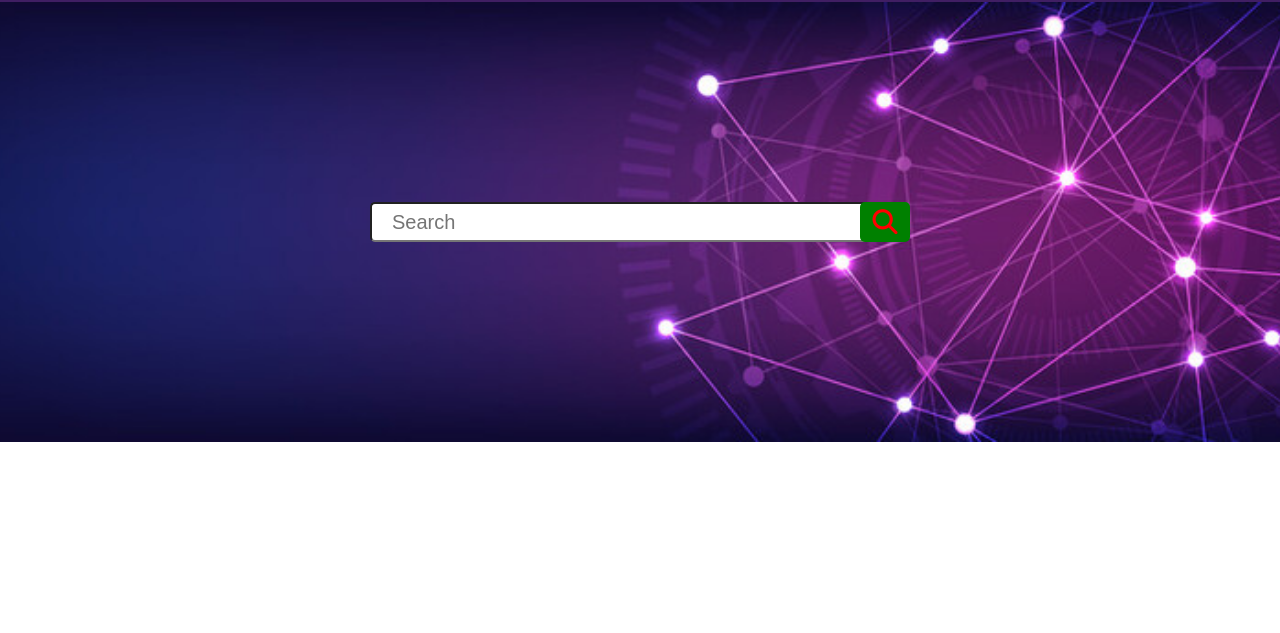
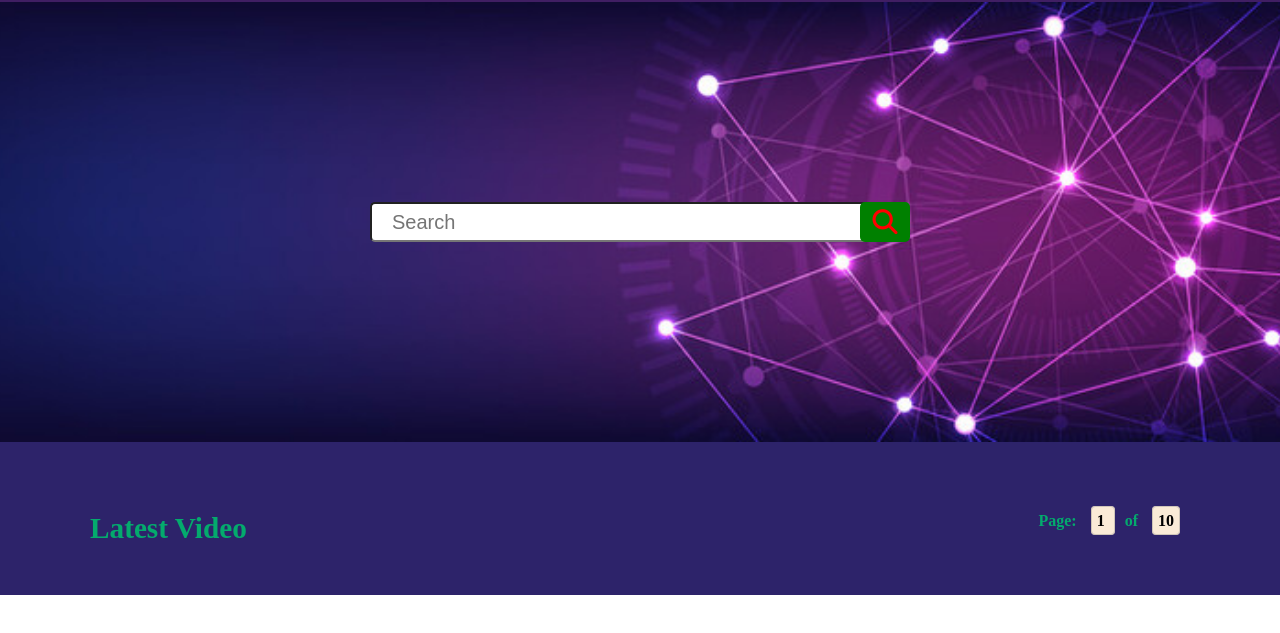
Before and after one commit to programmingshikhbo/multiple-page-website, a plain HTML site: page index.html in a window 1280 px wide. Shown: the part 65-698 px from the top of the page. Drawn offline with Linux system fonts and the light colour scheme.

Commit message:
commit for main section

```diff
--- a/index.html
+++ b/index.html
@@ -34,6 +34,19 @@
           </div>
      </header>
 
+     <main>
+          <div id="main-section">
+               <div id="latest-video-parent">
+                    <div class="latest-video-text">
+                         <h3> Latest Video </h3>
+                    </div>
+                    <div class="latest-pages">
+                         <h4> Page: <span> 1 </span> of <span> 10 </span> </h4>
+                    </div>
+               </div>
+          </div>
+     </main>
+
 
 </body>
 </html>
--- a/style.css
+++ b/style.css
@@ -68,3 +68,36 @@ header{
      font-size: 20px;
      padding: 5px 20px;
 }
+
+/* main section code start */
+
+main{
+     background-color: #2D236A;
+     padding-top: 20px;
+}
+#main-section{
+     width: 1100px;
+     margin: 0 auto;
+     padding: 50px 0;
+}
+#latest-video-parent{
+     display: flex;
+     justify-content: space-between;
+}
+.latest-video-text{
+     font-size: 25px;
+     color: #04AA6D;
+     font-weight: bold;
+}
+.latest-pages{
+     color: #04AA6D;
+}
+.latest-pages span{
+     color: black;
+     background-color: antiquewhite;
+     border: 1px solid #8080805b;
+     padding: 5px;
+     border-radius: 4px;
+     margin: 0 10px;
+     cursor: pointer;
+}
```
